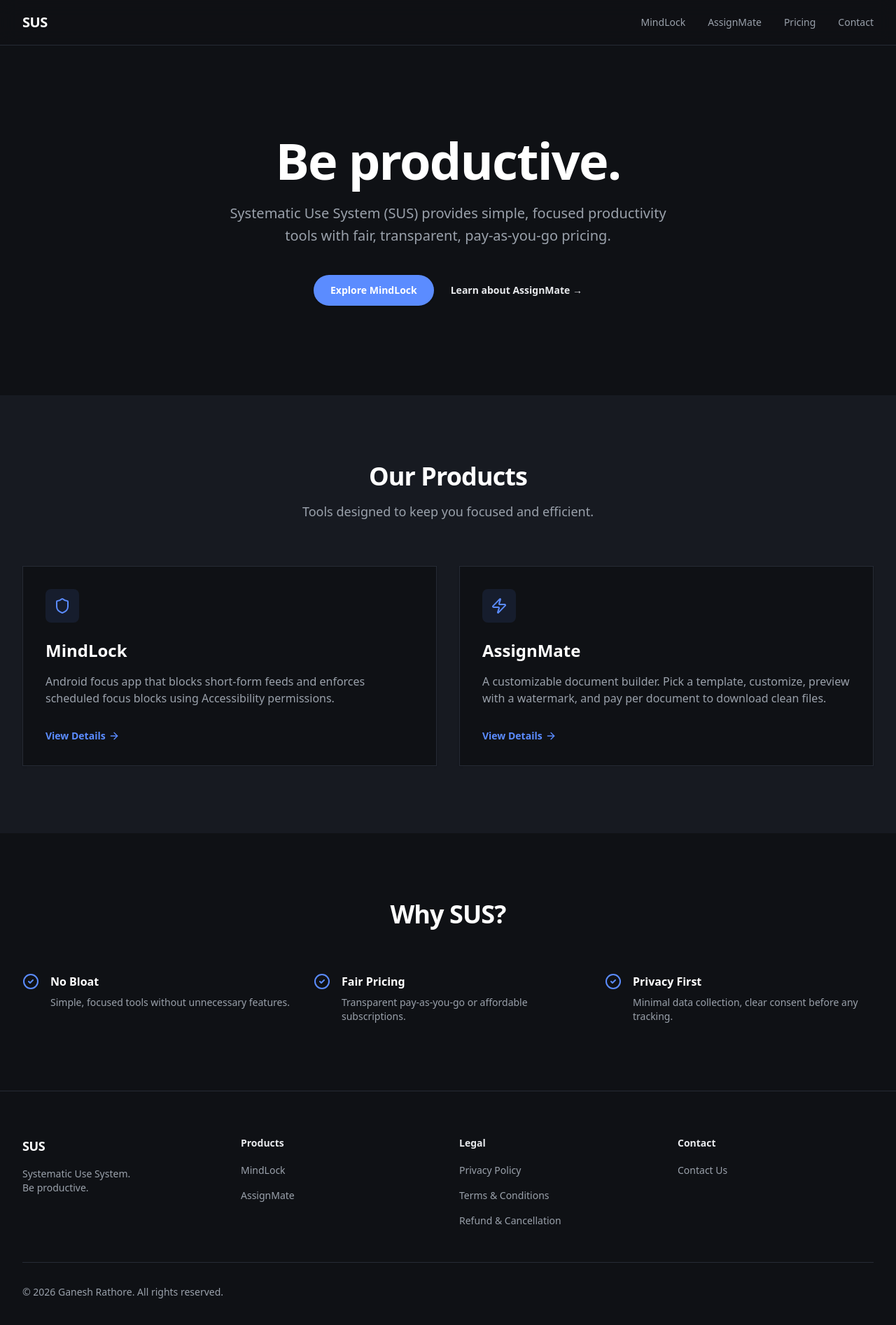
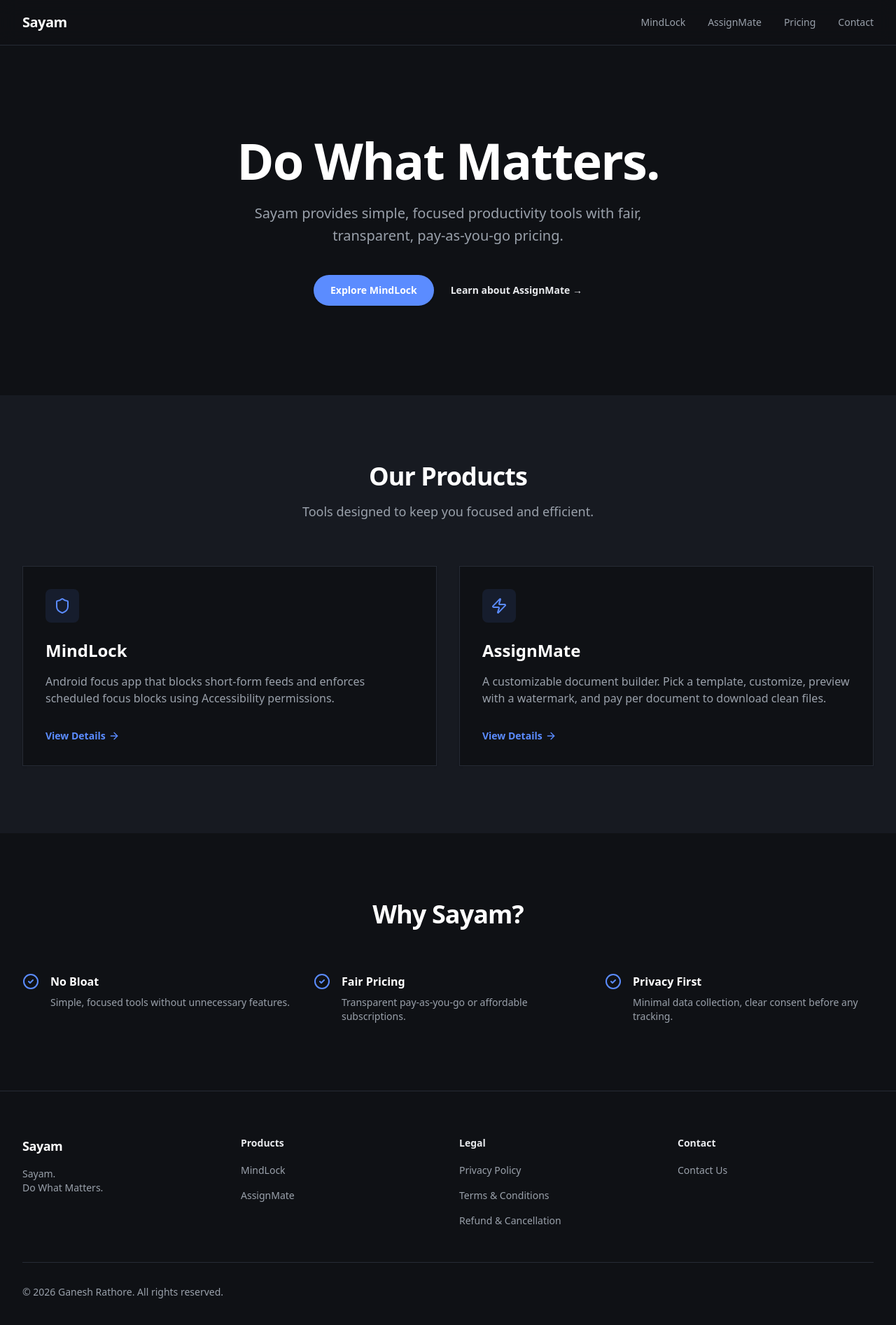
Before and after one commit to Ganeshrath/sus-production, a React (Vite) app: page / in a window 1280 px wide. Shown: the top 1894 px of the page at 70% size. Built offline with nearby package versions, Linux system fonts and the light colour scheme.

Commit message:
refactor: rename project to Sayam
Replace all instances of "Systematic Use System" (SUS) with the new brand name "Sayam" across the codebase, UI, and documentation.

```diff
--- a/index.html
+++ b/index.html
@@ -3,7 +3,7 @@
   <head>
     <meta charset="UTF-8" />
     <meta name="viewport" content="width=device-width, initial-scale=1.0" />
-    <title>My Google AI Studio App</title>
+    <title>Sayam - Do What Matters.</title>
   </head>
   <body>
     <div id="root"></div>
--- a/metadata.json
+++ b/metadata.json
@@ -1,6 +1,6 @@
 {
-  "name": "SUS",
-  "description": "Systematic Use System - Productivity Tools",
+  "name": "Sayam",
+  "description": "Sayam - Productivity Tools",
   "requestFramePermissions": [],
   "majorCapabilities": ["MAJOR_CAPABILITY_SERVER_SIDE_GEMINI_API"]
 }
--- a/src/components/Layout.tsx
+++ b/src/components/Layout.tsx
@@ -25,7 +25,7 @@ export default function Layout() {
       <header className="sticky top-0 z-50 border-b border-border bg-background/80 backdrop-blur-md">
         <div className="mx-auto flex h-16 max-w-7xl items-center justify-between px-4 sm:px-6 lg:px-8">
           <Link to="/" className="flex items-center gap-2 transition-opacity hover:opacity-80">
-            <span className="text-xl font-bold tracking-tight text-white">SUS</span>
+            <span className="text-xl font-bold tracking-tight text-white">Sayam</span>
           </Link>
 
           <nav className="hidden md:flex md:items-center md:gap-8">
@@ -74,7 +74,7 @@ export default function Layout() {
             >
               <div className="flex items-center justify-between">
                 <Link to="/" className="-m-1.5 p-1.5" onClick={() => setMobileMenuOpen(false)}>
-                  <span className="text-xl font-bold tracking-tight text-white">SUS</span>
+                  <span className="text-xl font-bold tracking-tight text-white">Sayam</span>
                 </Link>
                 <button
                   type="button"
@@ -116,10 +116,10 @@ export default function Layout() {
         <div className="mx-auto max-w-7xl px-4 sm:px-6 lg:px-8">
           <div className="grid grid-cols-1 gap-8 sm:grid-cols-2 md:grid-cols-4">
             <div>
-              <span className="text-lg font-bold tracking-tight text-white">SUS</span>
+              <span className="text-lg font-bold tracking-tight text-white">Sayam</span>
               <p className="mt-4 text-sm text-muted">
-                Systematic Use System.<br />
-                Be productive.
+                Sayam.<br />
+                Do What Matters.
               </p>
             </div>
             <div>
--- a/src/pages/Contact.tsx
+++ b/src/pages/Contact.tsx
@@ -75,7 +75,7 @@ export default function Contact() {
           <div className="rounded-[--radius-custom] border border-border bg-surface p-8 shadow-sm">
              <h2 className="text-xl font-bold text-white mb-6">About the Operator</h2>
              <p className="text-sm text-muted mb-4 leading-relaxed">
-               Systematic Use System (SUS) is operated independently by Ganesh Rathore.
+               Sayam is operated independently by Ganesh Rathore.
                The goal is to provide reliable, distraction-free productivity tools that respect user time and privacy.
              </p>
              <p className="text-sm text-muted leading-relaxed">
--- a/src/pages/Home.tsx
+++ b/src/pages/Home.tsx
@@ -14,7 +14,7 @@ export default function Home() {
             transition={{ duration: 0.5 }}
             className="text-4xl font-extrabold tracking-tight text-white sm:text-6xl lg:text-7xl"
           >
-            Be productive.
+            Do What Matters.
           </motion.h1>
           <motion.p
             initial={{ opacity: 0, y: 20 }}
@@ -22,7 +22,7 @@ export default function Home() {
             transition={{ duration: 0.5, delay: 0.1 }}
             className="mt-6 text-lg leading-8 text-muted sm:text-xl"
           >
-            Systematic Use System (SUS) provides simple, focused productivity tools with fair, transparent, pay-as-you-go pricing.
+            Sayam provides simple, focused productivity tools with fair, transparent, pay-as-you-go pricing.
           </motion.p>
           <motion.div
             initial={{ opacity: 0, y: 20 }}
@@ -104,11 +104,11 @@ export default function Home() {
         </div>
       </section>
 
-      {/* Why SUS Section */}
+      {/* Why Sayam Section */}
       <section className="px-4 py-24 sm:px-6 lg:px-8">
         <div className="mx-auto max-w-7xl">
           <div className="mb-16 text-center">
-            <h2 className="text-3xl font-bold tracking-tight text-white sm:text-4xl">Why SUS?</h2>
+            <h2 className="text-3xl font-bold tracking-tight text-white sm:text-4xl">Why Sayam?</h2>
           </div>
 
           <div className="grid gap-8 sm:grid-cols-2 lg:grid-cols-3">
--- a/src/pages/Privacy.tsx
+++ b/src/pages/Privacy.tsx
@@ -12,7 +12,7 @@ export default function Privacy() {
 
         <div className="text-muted text-sm mb-8 space-y-4">
           <p>Last Updated: {new Date().toLocaleDateString()}</p>
-          <p>Ganesh Rathore ("we", "our", or "us") operates the Systematic Use System (SUS) applications, including MindLock and AssignMate.</p>
+          <p>Ganesh Rathore ("we", "our", or "us") operates the Sayam applications, including MindLock and AssignMate.</p>
         </div>
 
         <section className="mb-8">
--- a/src/pages/Terms.tsx
+++ b/src/pages/Terms.tsx
@@ -12,7 +12,7 @@ export default function Terms() {
 
         <div className="text-muted text-sm mb-8 space-y-4">
           <p>Last Updated: {new Date().toLocaleDateString()}</p>
-          <p>These terms and conditions outline the rules and regulations for the use of Systematic Use System's applications (MindLock and AssignMate), operated by Ganesh Rathore.</p>
+          <p>These terms and conditions outline the rules and regulations for the use of Sayam's applications (MindLock and AssignMate), operated by Ganesh Rathore.</p>
         </div>
 
         <section className="mb-8">
```
